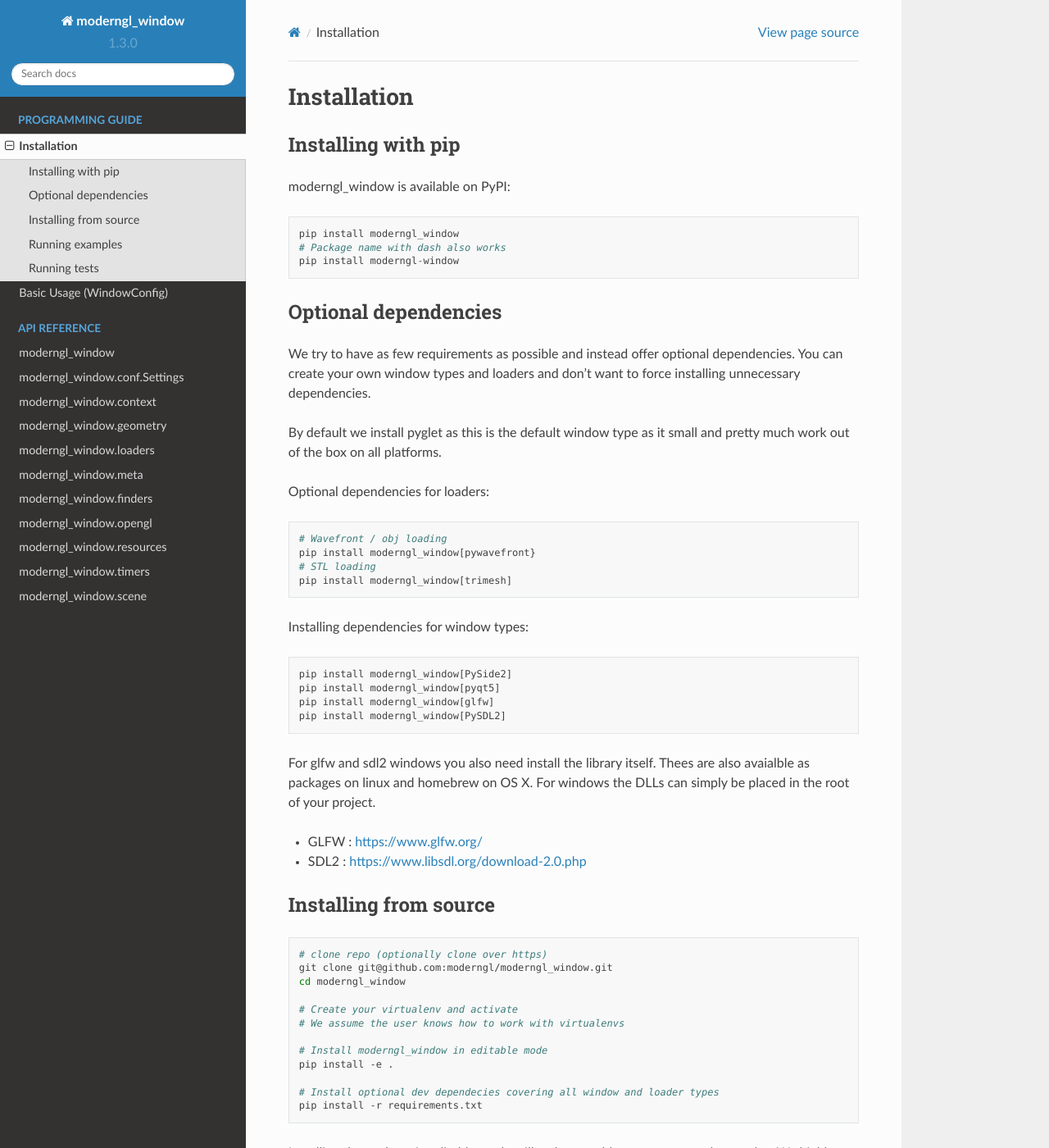
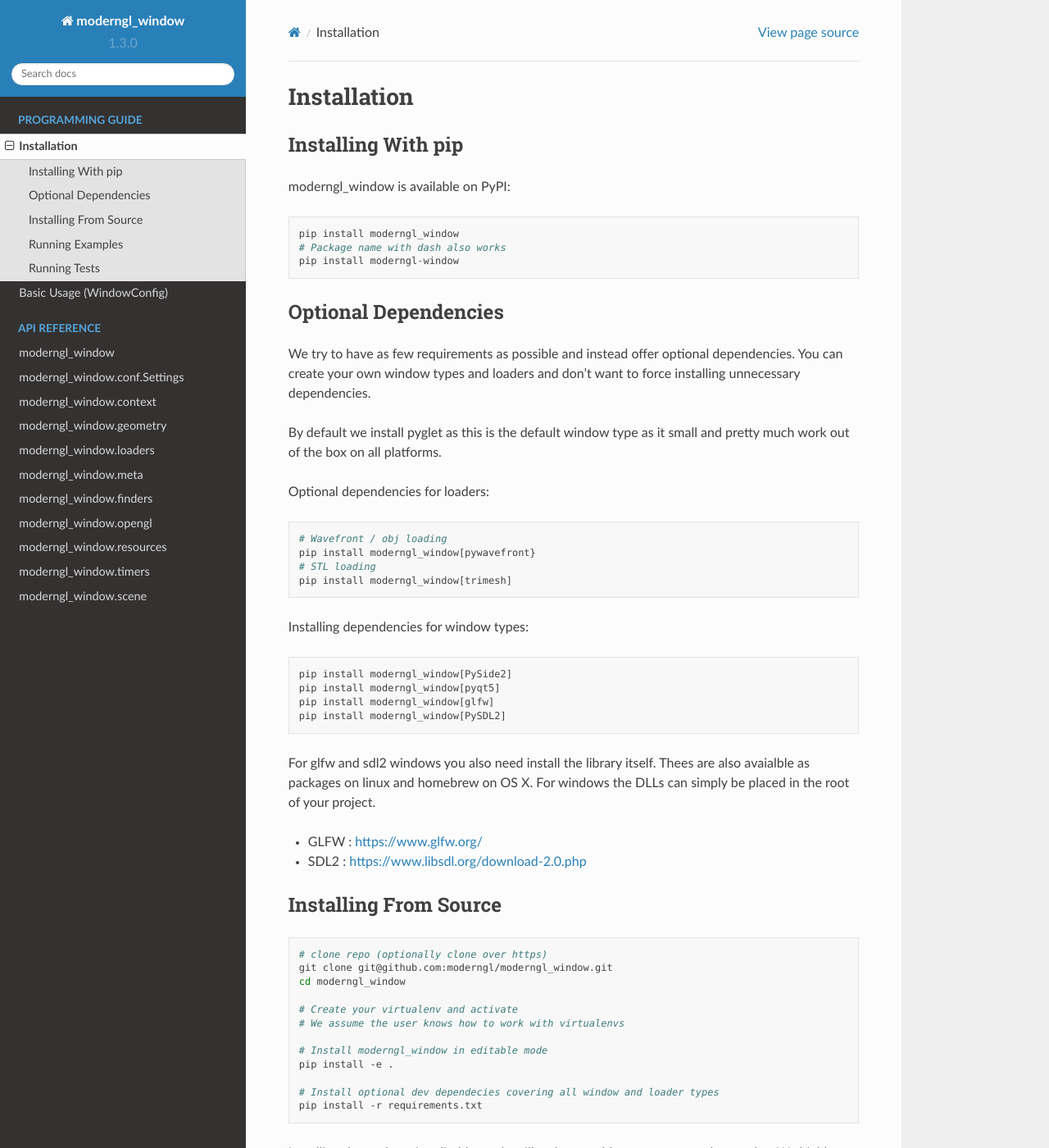
Before and after one commit to moderngl/moderngl-window, a Sphinx documentation site: the page built from docs/guide/install.rst, in a window 1280 px wide and 1400 px high. Shown: the whole window at 82% size. Built offline with Sphinx 7.4.7 and the Read the Docs theme 2.0.0, drawn with Linux system fonts in a browser that asks for light colours; some of the changed text lies outside the part shown.

Commit message:
docs: Capitalization

```diff
--- a/docs/guide/install.rst
+++ b/docs/guide/install.rst
@@ -2,7 +2,7 @@
 Installation
 ============
 
-Installing with pip
+Installing With pip
 -------------------
 
 moderngl_window is available on PyPI::
@@ -11,7 +11,7 @@
     # Package name with dash also works
     pip install moderngl-window
 
-Optional dependencies
+Optional Dependencies
 ---------------------
 
 We try to have as few requirements as possible and instead offer
@@ -42,7 +42,7 @@
 - GLFW : https://www.glfw.org/
 - SDL2 : https://www.libsdl.org/download-2.0.php
 
-Installing from source
+Installing From Source
 ----------------------
 
 .. code:: bash
@@ -64,7 +64,7 @@
 to run tests and examples. We highly recommend using
 virtualenvs.
 
-Running examples
+Running Examples
 ----------------
 
 Assuming you installed from source you should be able to run the examples
@@ -73,7 +73,7 @@
 
     pip install -r requirements.txt
 
-Running tests
+Running Tests
 -------------
 
 Install test requirements::
```
